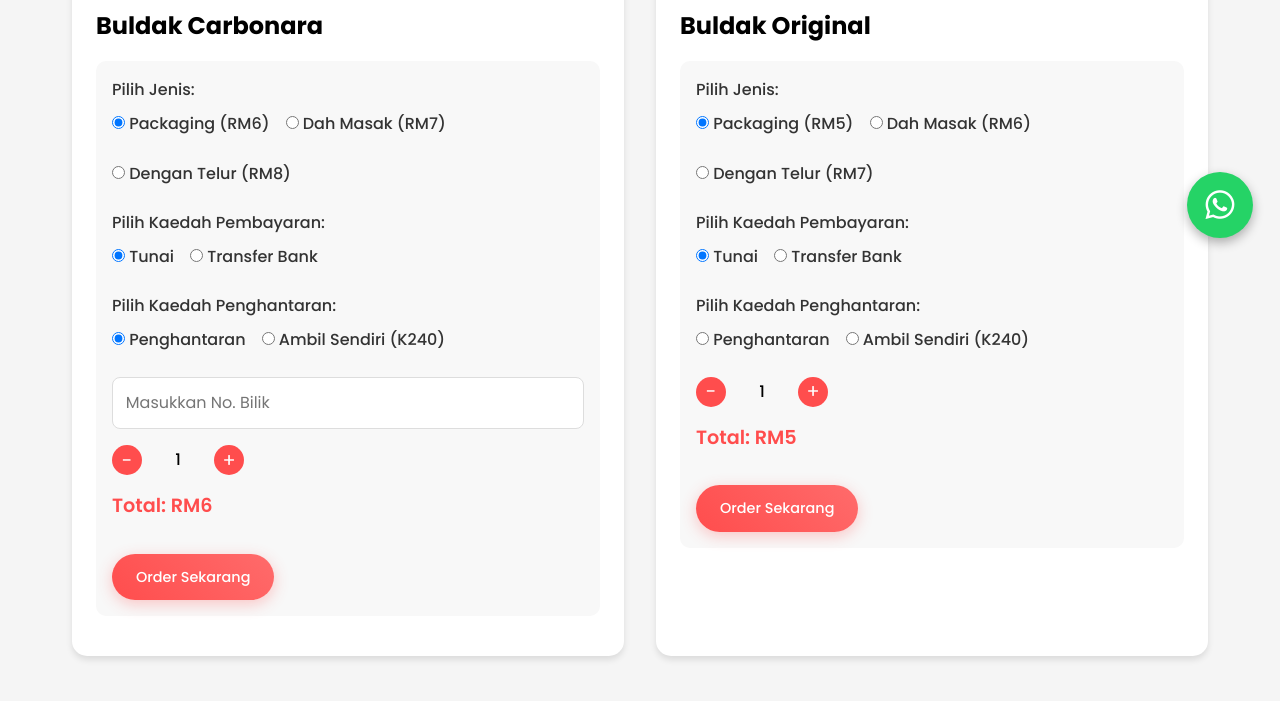
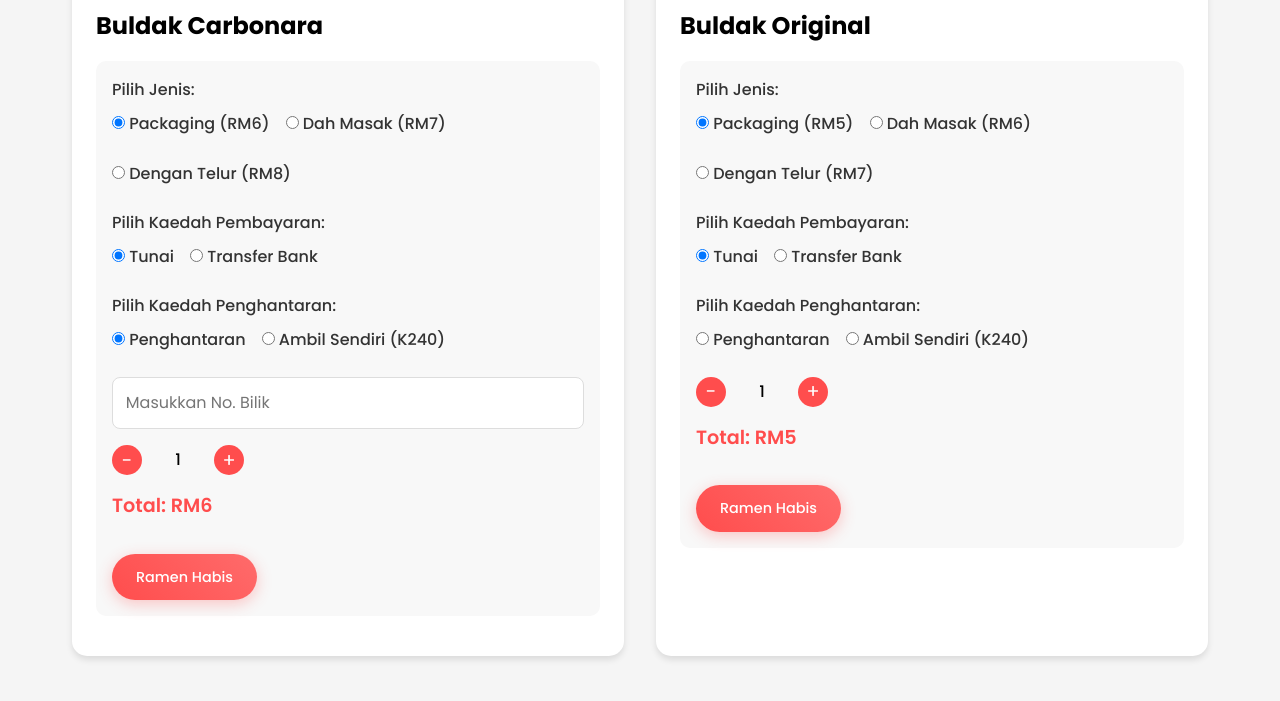
Before and after one commit to HazimDeveloper/BuldakRamenKerawang, a plain HTML site: page index.html in a window 1280 px wide. Shown: the part 535-1236 px from the top of the page. Drawn offline with Linux system fonts and the light colour scheme.

Commit message:
ramen habis

```diff
--- a/index.html
+++ b/index.html
@@ -566,7 +566,8 @@
                         <button class="quantity-btn plus" onclick="updateQuantity('carbonara', 1)">+</button>
                     </div>
                     <div class="total-price" id="carbonara-total">Total: RM6</div>
-                    <button class="cart-btn" onclick="processOrder('carbonara')">Order Sekarang</button>
+                    <!-- <button class="cart-btn" onclick="processOrder('carbonara')" >Order Sekarang</button> -->
+                    <button class="cart-btn" onclick="processOrder('carbonara')" disabled>Ramen Habis</button>
                 </div>
             </div>
 
@@ -630,7 +631,8 @@
                         <button class="quantity-btn plus" onclick="updateQuantity('original', 1)">+</button>
                     </div>
                     <div class="total-price" id="original-total">Total: RM5</div>
-                    <button class="cart-btn" onclick="processOrder('original')">Order Sekarang</button>
+                    <!-- <button class="cart-btn" onclick="processOrder('original')">Order Sekarang</button> -->
+                    <button class="cart-btn" onclick="processOrder('original')" disabled>Ramen Habis</button>
                 </div>
             </div>
         </div>
@@ -707,12 +709,12 @@
 
     <footer>
         <p>&copy; 2024 Website by hazimdev. All rights reserved.</p>
-        <p><a href="https://t.me/+1bFt1Jr3GFs3ZGM1" target="_blank">Join HazimDev Community</a></p>
+        <p><a href="https://t.me/+1bFt1Jr3GFs3ZGM1" target="_blank" >Join HazimDev Community</a></p>
     </footer>
 
-    <a href="https://wa.link/sqjot9" class="floating-whatsapp">
+    <!-- <a aria-disabled="false" href="https://wa.link/sqjot9" class="floating-whatsapp">
         <i class="fab fa-whatsapp"></i>
-    </a>
+    </a> -->
 
     <script>
 // Add event listeners for type changes
```
